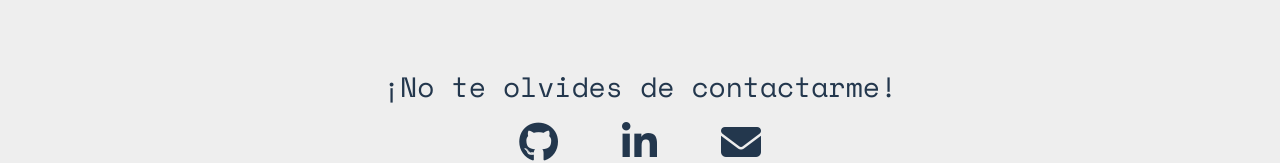
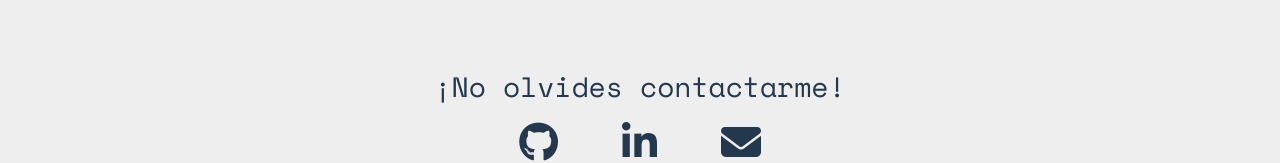
Before and after one commit to sgachuzc/Portafolio-Web, a React (Vite) app: page / in a window 1280 px wide. Shown: the part 4002-4165 px from the top of the page. Built offline with nearby package versions, Linux system fonts and the light colour scheme.

Commit message:
Ajustes carrusel

```diff
--- a/src/index.css
+++ b/src/index.css
@@ -55,6 +55,15 @@ body{
   .other-section{
     width: 90%;
   }
+  .splide{
+    padding: 0 0 3em !important;
+  }
+  .splide__arrow--prev{
+    left: -25px;
+  }
+  .splide__arrow--next{
+    right: -25px;
+  }
 }
 
 /* Medium devices (landscape tablets, 768px and up) */
--- a/src/sections/ContactSection.jsx
+++ b/src/sections/ContactSection.jsx
@@ -17,7 +17,7 @@ export const ContactSection = () => {
   return (
     <section className="container other-section last-section">
       <div className="row">
-        <h3 className="contact-title">¡No te olvides de contactarme!</h3>
+        <h3 className="contact-title">¡No olvides contactarme!</h3>
         <div className="contact-icons">
           <ul className="list-items">
             <li className="nav-item">
```
